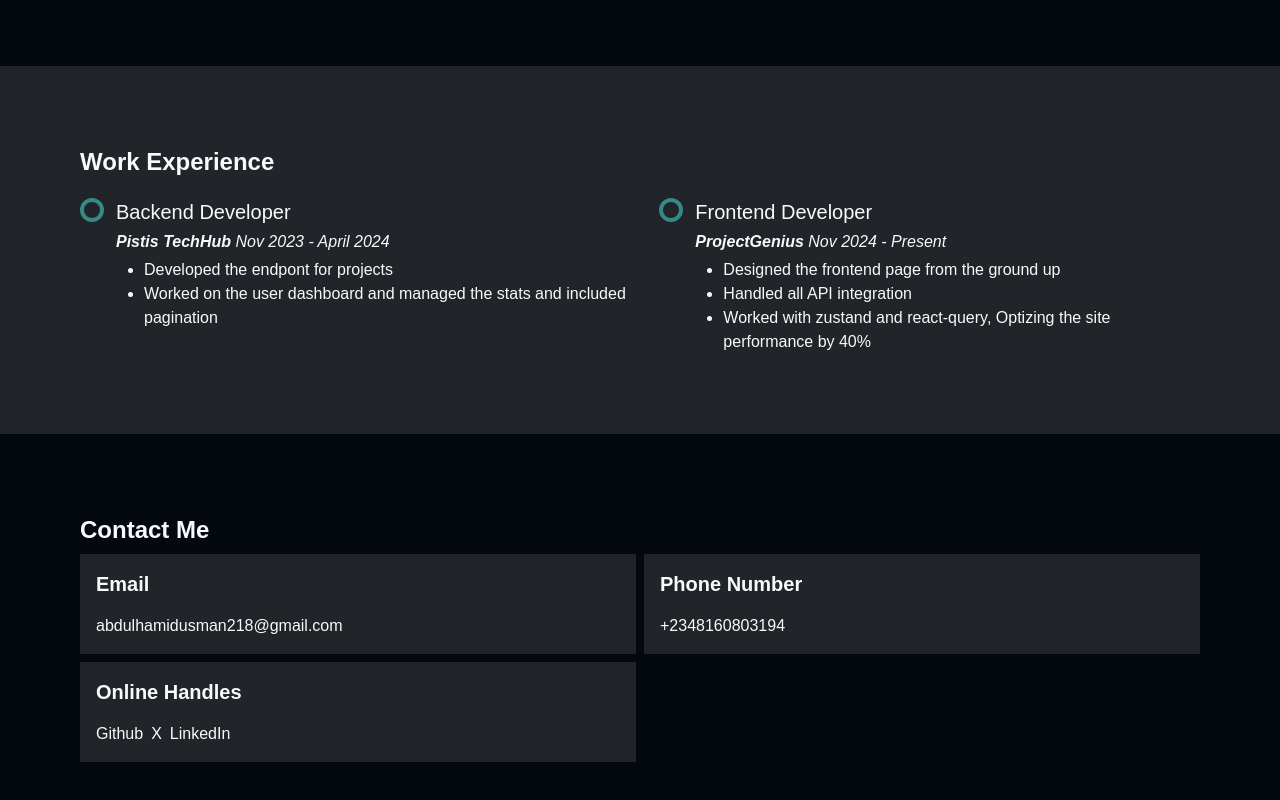
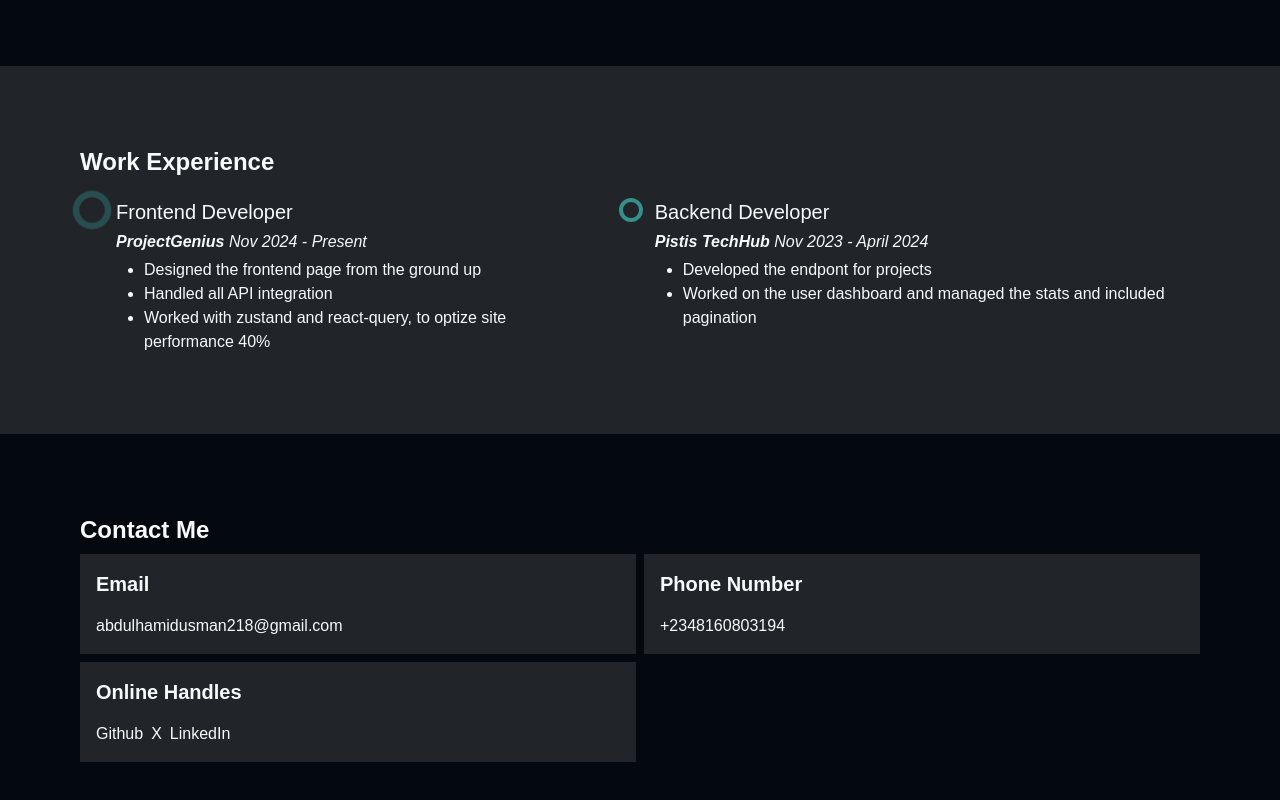
Before and after one commit to Hamid-Usman/usman-hamid, a Next.js app: page / in a window 1280 px wide. Shown: the part 2562-3362 px from the top of the page. Built offline with nearby package versions, Linux system fonts and the light colour scheme.

Commit message:
refactor: update animation classes in Experience component and adjust layout in Projects section; add react-icons dependency

```diff
--- a/app/components/experience.tsx
+++ b/app/components/experience.tsx
@@ -17,7 +17,7 @@ export const Experience = ({title, organization, start, end, remarks}: Experienc
             exit="exit"
             className="flex gap-3">
             <div className="h-fit w-fit flex flex-col items-center">
-                <div className="animate-pulse border-primary border-4 rounded-full p-2 w-fit "></div>
+                <div className={` border-primary border-4 rounded-full p-2 w-fit ${end === "Present" ? "animate-ping" : ""} `}></div>
                 <div className="min-h-full w-[2px] bg-primary"></div>
             </div>
             <div className="flex flex-col gap-1">
--- a/app/components/projects.tsx
+++ b/app/components/projects.tsx
@@ -19,11 +19,11 @@ export const Project = ({photo, project, description, site, github, delay = 0}:
             initial='initial'
             whileInView="animate"
             exit="exit"
-        className="w-full h-[120vh] sm:w-fit sm:h-[530px] lg:h-[100vh] flex flex-col gap-1">
+        className="w-full h-[108vh] sm:w-fit sm:h-[530px] lg:h-[100vh] flex flex-col gap-1">
             <div className="bg-white w-full h-fit">
                 <div className="bg-primary w-20 h-1"></div>
             </div>
-            <div className="rounded-lg transition duration-500 ease-in-out w-full sm:w-[320px] overflow-hidden h-full relative group">
+            <div className="rounded-lg transition duration-500 ease-in-out w-full sm:w-[320px] lg:full overflow-hidden h-full relative group">
                 <Image
                     className="w-full h-full hover:scale-125 transition duration-500 ease-in-out"
                     src={photo}
--- a/app/page.tsx
+++ b/app/page.tsx
@@ -25,8 +25,8 @@ export default function Home() {
                 </motion.div>
             </div>
 
-            <section className=" bg-background2 flex flex-col  py-8 px-2 pb-20 gap-5 sm:p-20">
-                <h3 className="text-2xl font-bold">Projects</h3>
+            <section className=" bg-background2 flex flex-col  py-8 px-2 pb-20 gap-5 sm:py-20 sm:px-20 lg:px-0">
+                <h3 className="text-2xl font-bold lg:pl-20">Projects</h3>
                 <div className="flex justify-center flex-wrap gap-4 px-2">
                     <Project
                         photo={photo}
@@ -61,19 +61,20 @@ export default function Home() {
             <section className="flex flex-col min-h-fit py-8 px-2 pb-20 gap-5 sm:p-20">
                 <h3 className="text-2xl font-bold">Work Experience</h3>
                 <div className="h-full flex flex-col md:flex-row gap-5 justify-start">
+
+                    <Experience
+                        title='Frontend Developer'
+                        organization='ProjectGenius '
+                        start='Nov 2024'
+                        end='Present'
+                        remarks={["Designed the frontend page from the ground up", "Handled all API integration", "Worked with zustand and react-query, to optize site performance 40%"]}
+                    />
                     <Experience
                         title='Backend Developer'
                         organization='Pistis TechHub'
                         start='Nov 2023'
                         end='April 2024'
                         remarks={["Developed the endpont for projects", "Worked on the user dashboard and managed the stats and included pagination"]}
-                    />
-                    <Experience
-                        title='Frontend Developer'
-                        organization='ProjectGenius '
-                        start='Nov 2024'
-                        end='Present'
-                        remarks={["Designed the frontend page from the ground up", "Handled all API integration", "Worked with zustand and react-query, Optizing the site performance by 40%"]}
                     />
 
                 </div>
--- a/motion/variants/slideUp.ts
+++ b/motion/variants/slideUp.ts
@@ -1,5 +1,5 @@
 export const  slideUp =  {
-    initial: { y: -50, opacity: 0 },
+    initial: { y: 100, opacity: 0 },
     animate: { y: 0, opacity: 1, transition: { duration: 1.07 }},
     exit: { y: -100, opacity: 0 },
 
--- a/package.json
+++ b/package.json
@@ -13,7 +13,8 @@
     "framer-motion": "^12.19.2",
     "next": "15.3.4",
     "react": "^19.0.0",
-    "react-dom": "^19.0.0"
+    "react-dom": "^19.0.0",
+    "react-icons": "^5.5.0"
   },
   "devDependencies": {
     "@eslint/eslintrc": "^3",
```
Also changed, not shown: 1 other file (tests, documents, lock files or other folders).
